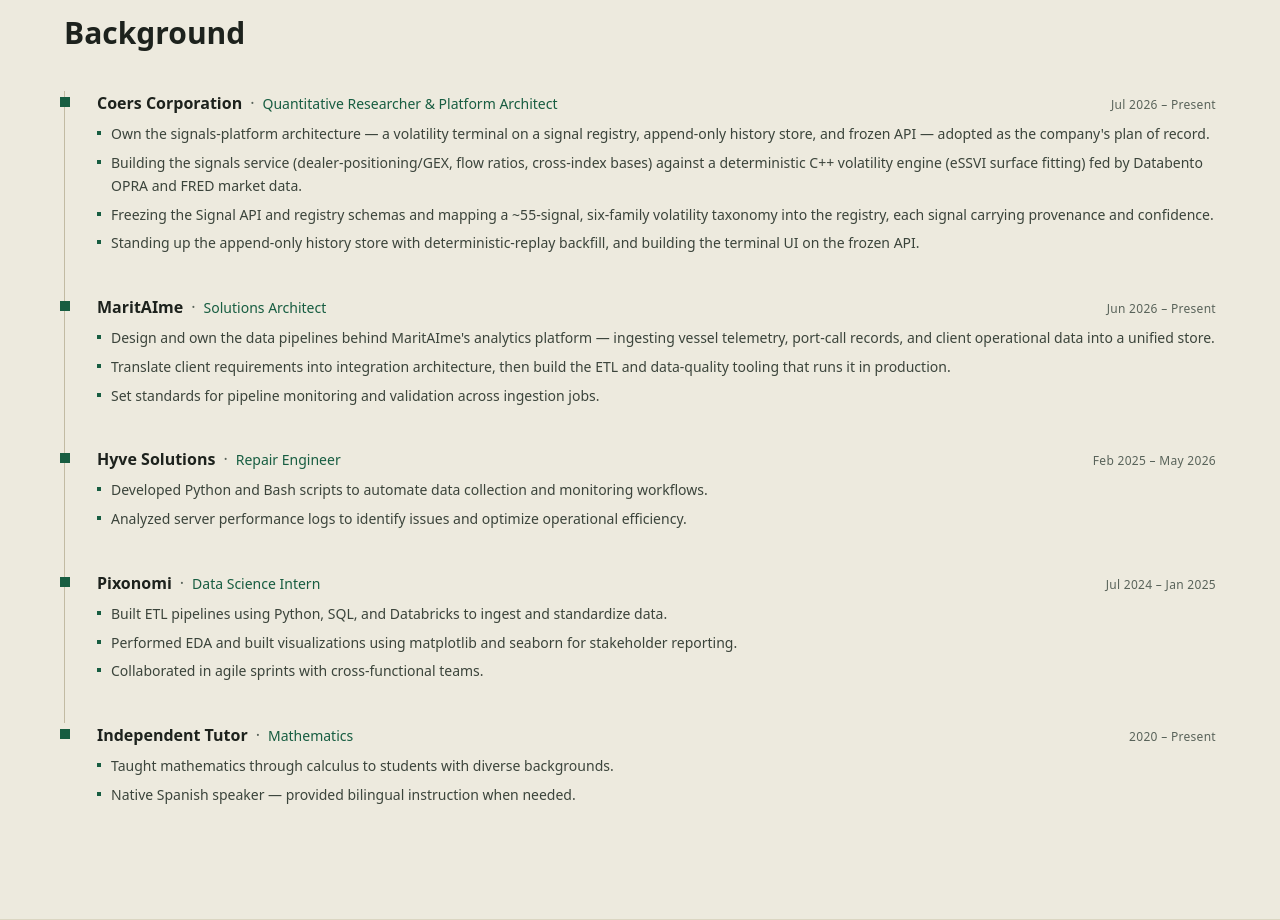
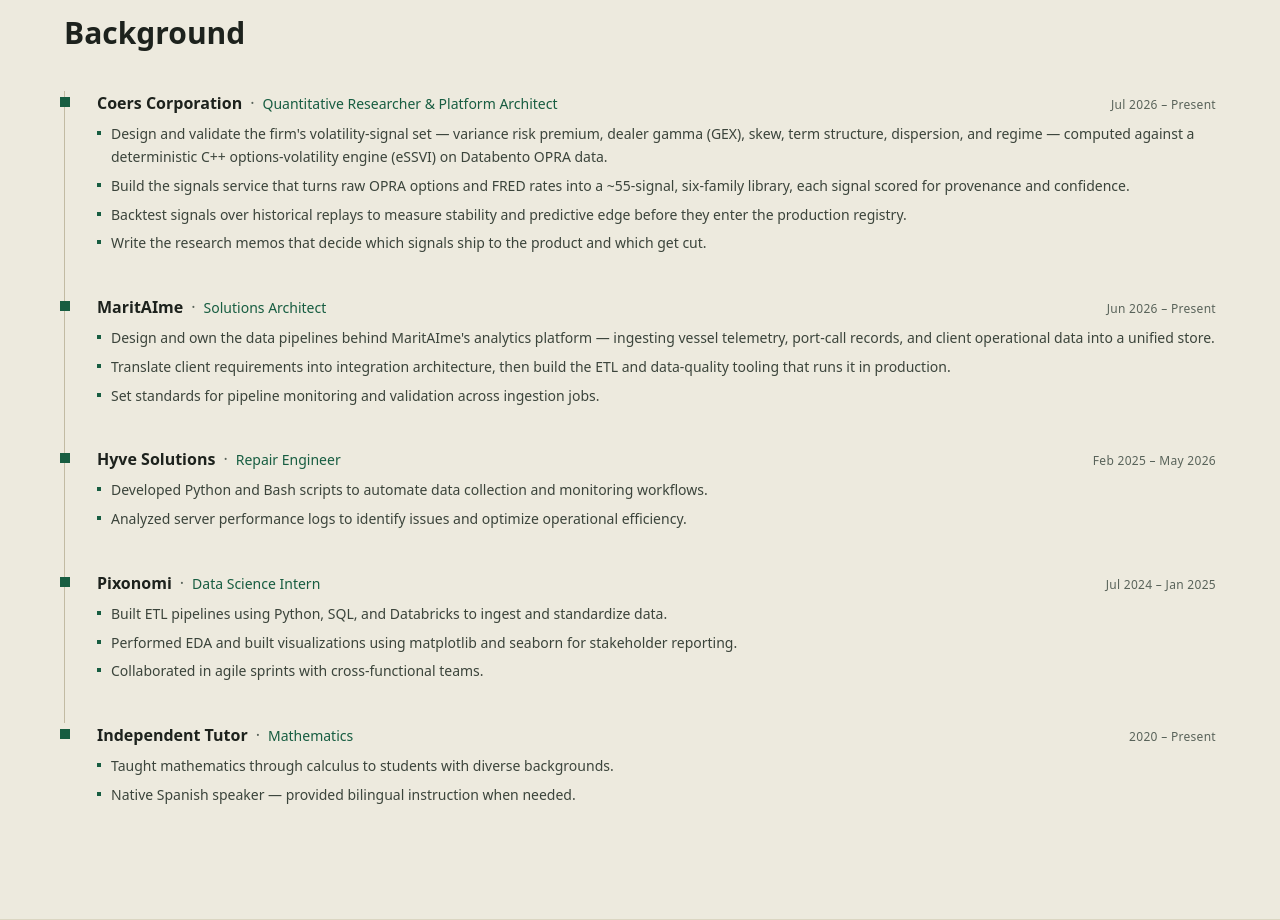
Before and after one commit to byron-013/portfolio-site, a Next.js app: page / in a window 1280 px wide. Shown: the part 2826-3746 px from the top of the page. Built offline with nearby package versions, Linux system fonts and the light colour scheme.

Commit message:
Rework Coers experience bullets to research-forward set

```diff
--- a/app/components/About.tsx
+++ b/app/components/About.tsx
@@ -4,10 +4,10 @@
     role: "Quantitative Researcher & Platform Architect",
     period: "Jul 2026 – Present",
     bullets: [
-      "Own the signals-platform architecture — a volatility terminal on a signal registry, append-only history store, and frozen API — adopted as the company's plan of record.",
-      "Building the signals service (dealer-positioning/GEX, flow ratios, cross-index bases) against a deterministic C++ volatility engine (eSSVI surface fitting) fed by Databento OPRA and FRED market data.",
-      "Freezing the Signal API and registry schemas and mapping a ~55-signal, six-family volatility taxonomy into the registry, each signal carrying provenance and confidence.",
-      "Standing up the append-only history store with deterministic-replay backfill, and building the terminal UI on the frozen API.",
+      "Design and validate the firm's volatility-signal set — variance risk premium, dealer gamma (GEX), skew, term structure, dispersion, and regime — computed against a deterministic C++ options-volatility engine (eSSVI) on Databento OPRA data.",
+      "Build the signals service that turns raw OPRA options and FRED rates into a ~55-signal, six-family library, each signal scored for provenance and confidence.",
+      "Backtest signals over historical replays to measure stability and predictive edge before they enter the production registry.",
+      "Write the research memos that decide which signals ship to the product and which get cut.",
     ],
   },
   {
```
Also changed, not shown: 1 other file (tests, documents, lock files or other folders).
